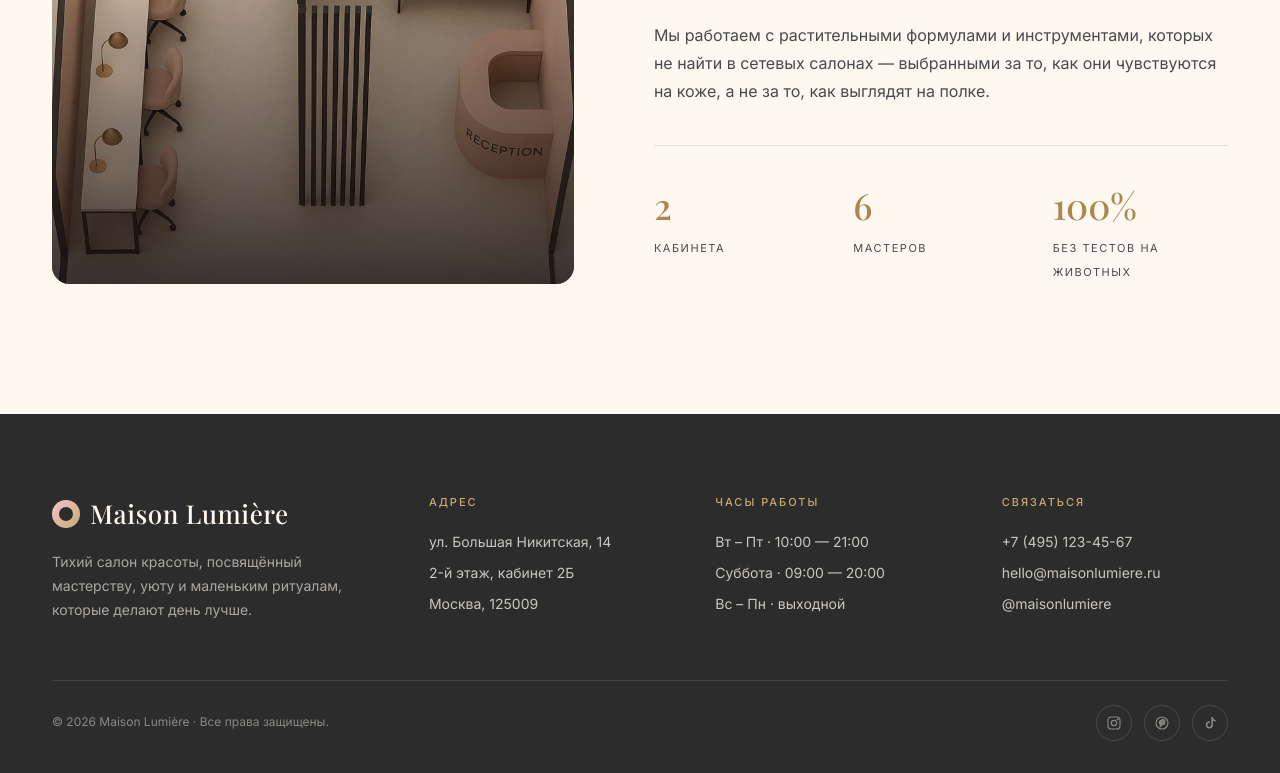
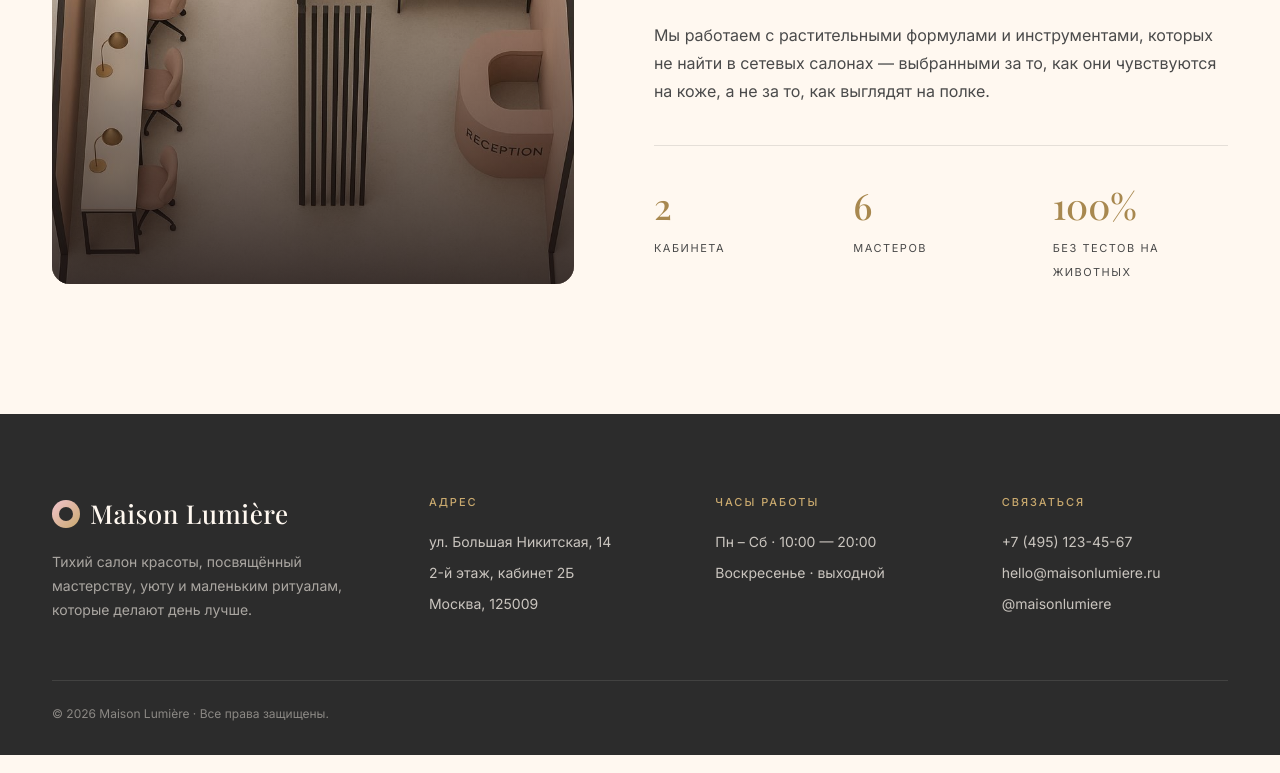
Before and after one commit to her1on/tg-botv1, a website with bundled scripts: page beauty-salon-booking/index.html in a window 1280 px wide. Shown: the part 4273-5046 px from the top of the page. Built offline with nearby package versions, Linux system fonts and the light colour scheme; a web font is replaced by a local one.

Commit message:
Fix footer: remove social icons, correct working hours (Mon-Sat 10-20)
Co-Authored-By: Claude Sonnet 4.6 <noreply@anthropic.com>

```diff
--- a/beauty-salon-booking/index.html
+++ b/beauty-salon-booking/index.html
@@ -309,9 +309,8 @@
       <div class="footer__col">
         <h5 class="footer__col-title">Часы работы</h5>
         <ul>
-          <li>Вт – Пт · 10:00 — 21:00</li>
-          <li>Суббота · 09:00 — 20:00</li>
-          <li>Вс – Пн · выходной</li>
+          <li>Пн – Сб · 10:00 — 20:00</li>
+          <li>Воскресенье · выходной</li>
         </ul>
       </div>
       <div class="footer__col">
@@ -325,26 +324,6 @@
     </div>
     <div class="footer__bottom">
       <span>© 2026 Maison Lumière · Все права защищены.</span>
-      <div class="footer__socials">
-        <a href="https://instagram.com/maisonlumiere" target="_blank" rel="noopener noreferrer" class="footer__social-link" aria-label="Instagram">
-          <svg viewBox="0 0 24 24" fill="none" stroke="currentColor" stroke-width="1.7" stroke-linecap="round" stroke-linejoin="round" aria-hidden="true">
-            <rect x="3" y="3" width="18" height="18" rx="5"></rect>
-            <circle cx="12" cy="12" r="4"></circle>
-            <circle cx="17.5" cy="6.5" r="0.6" fill="currentColor"></circle>
-          </svg>
-        </a>
-        <a href="#" class="footer__social-link" aria-label="Pinterest">
-          <svg viewBox="0 0 24 24" fill="none" stroke="currentColor" stroke-width="1.7" stroke-linecap="round" stroke-linejoin="round" aria-hidden="true">
-            <circle cx="12" cy="12" r="9"></circle>
-            <path d="M11 8.5c-2 0-3 1.4-3 2.9 0 .9.4 1.7 1 2 .1 0 .2 0 .2-.1l.2-.7c0-.1 0-.2-.1-.3-.3-.3-.5-.8-.5-1.4 0-1.5 1.1-2.8 2.9-2.8 1.6 0 2.5 1 2.5 2.3 0 1.7-.8 3.2-1.9 3.2-.6 0-1.1-.5-.9-1.2.2-.8.6-1.6.6-2.2 0-.5-.3-.9-.8-.9-.7 0-1.2.7-1.2 1.6 0 .6.2 1 .2 1l-.8 3.4c-.2 1 0 2.2 0 2.3 0 .1.1.1.2.1.1-.1.9-1.1 1.2-2.1l.5-1.8c.2.5.9.9 1.6.9 2.1 0 3.5-1.9 3.5-4.5 0-1.9-1.6-3.7-4.4-3.7Z"/>
-          </svg>
-        </a>
-        <a href="#" class="footer__social-link" aria-label="TikTok">
-          <svg viewBox="0 0 24 24" fill="currentColor" aria-hidden="true">
-            <path d="M16.5 3a4.5 4.5 0 0 0 4.2 4.4v2.4a6.9 6.9 0 0 1-4.2-1.4v6.4a5.4 5.4 0 1 1-5.4-5.4c.3 0 .5 0 .8.1v2.5a3 3 0 1 0 2.1 2.8V3h2.5Z"/>
-          </svg>
-        </a>
-      </div>
     </div>
   </div>
 </footer>
```
